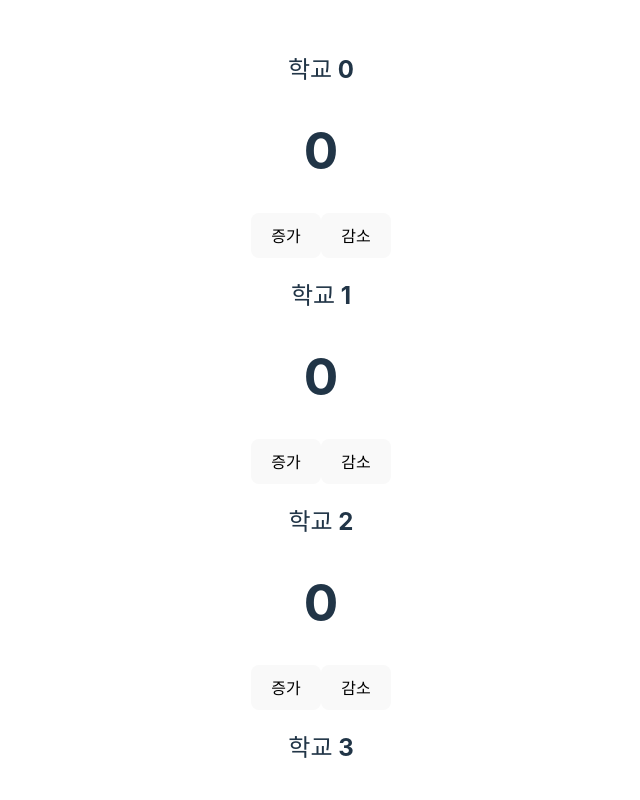
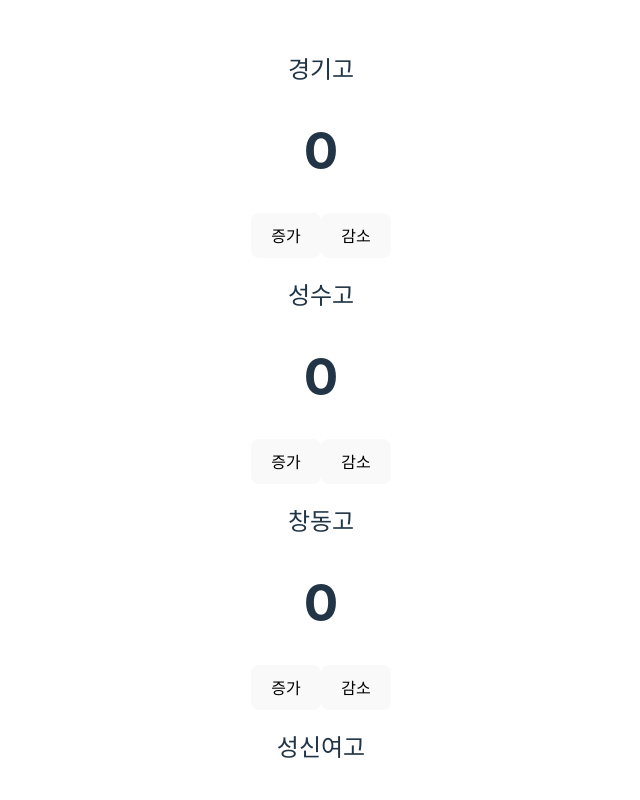
Before and after one commit to hyeonjeongJ/react-counter, a React (Vite) app: page / in a window 1280 px wide. Shown: the top 800 px of the page, without its empty margins (319-959 px from the left). Built offline with nearby package versions, Linux system fonts and the light colour scheme.

Commit message:
고등학교를 배열로 받아서 구현

```diff
--- a/src/App.tsx
+++ b/src/App.tsx
@@ -4,12 +4,11 @@ import viteLogo from "/vite.svg";
 import "./App.css";
 
 
-function SchoolCounter({schoolName}) {
+function SchoolCounter() {
   const [count, setCount] = useState(0);
 
   return (
     <div>
-      <h2>{schoolName}</h2>
       <h1>{count}</h1>
       <button onClick={()=> setCount((cur_count) => cur_count + 1)}>증가</button>
       <button onClick={()=> setCount((cur_count) => cur_count - 1)}>감소</button>
@@ -20,12 +19,16 @@ function SchoolCounter({schoolName}) {
 
 
 function App() {
-  const schools = [];
+  const schools = ["경기고","성수고","창동고","성신여고","양명여고"];
 
-  for (let i = 0; i < 1000; i++) {
-    schools.push(<SchoolCounter schoolName={`학교 ${i}`} key={i}/>);
-  }
 
-  return <div>{schools}</div>;
+  return (
+  <div>
+    {schools.map((학교) => (<div>
+      <h2>{학교}</h2>
+      <SchoolCounter/>
+      </div>))}
+  </div>
+  )
 }
 export default App;
```
